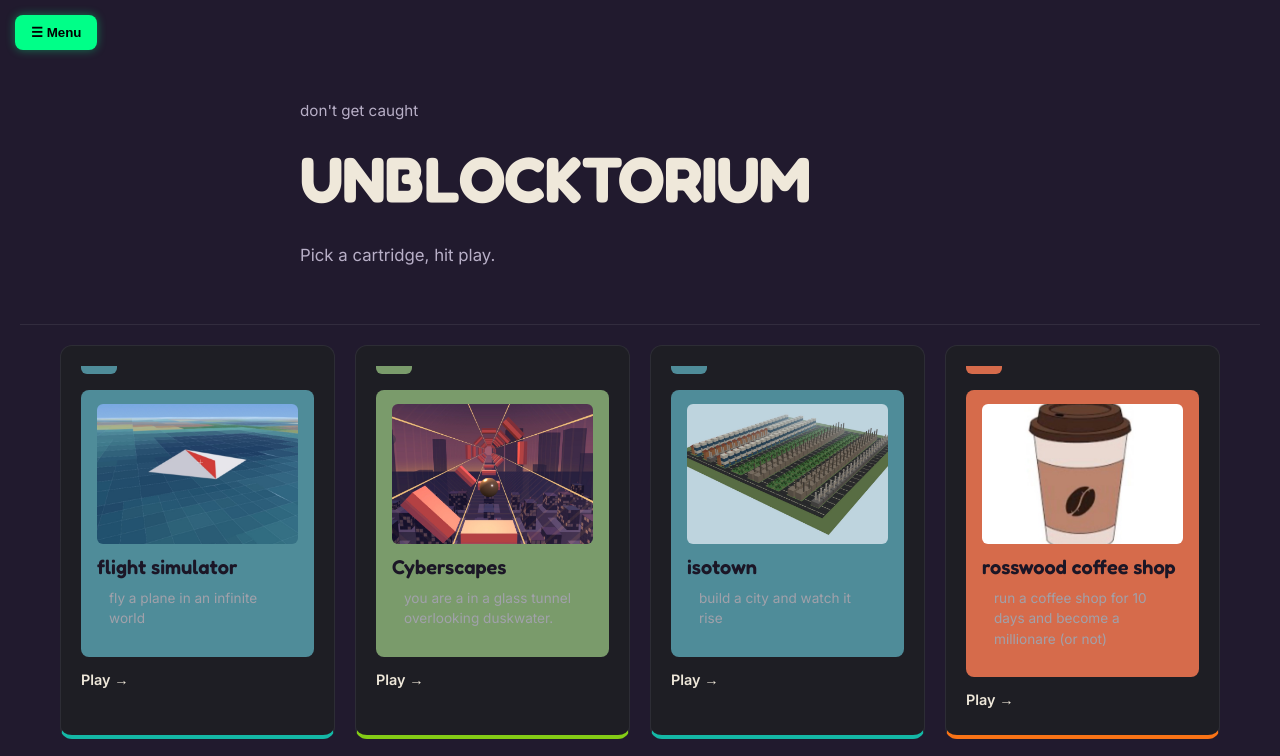
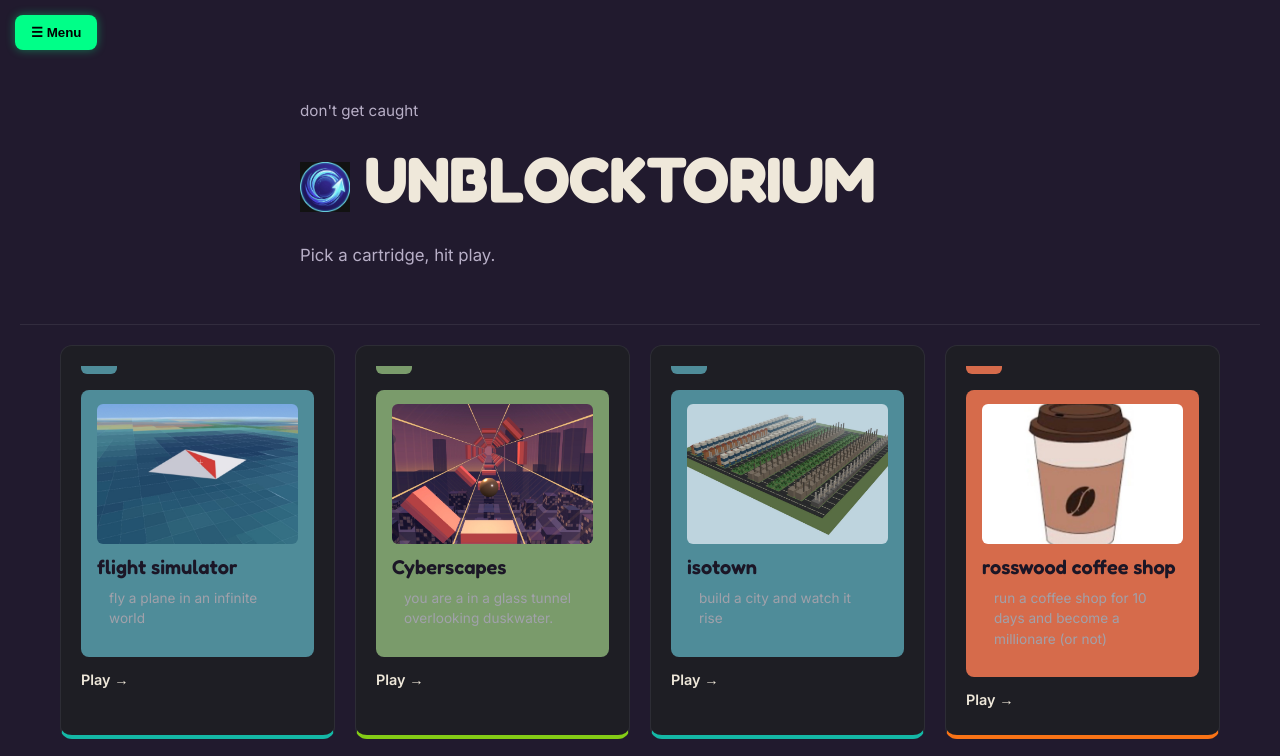
Before and after one commit to theboomhazaura/Gamesbyme, a plain HTML site: page index.html in a window 1280 px wide. Shown: the top 756 px of the page. Drawn offline with Linux system fonts and the light colour scheme.

Commit message:
Enhance layout with logo and theme toggle
Added logo container and theme toggle button to the layout.

```diff
--- a/index.html
+++ b/index.html
@@ -64,6 +64,24 @@
     .game-card.teal { border-bottom: 4px solid #14b8a6; }
     .game-card.moss { border-bottom: 4px solid #84cc16; }
     .game-card.clay { border-bottom: 4px solid #f97316; }
+
+    /* Logo Layout Adjustments */
+    .logo-container {
+      display: flex;
+      align-items: center;
+      gap: 15px;
+    }
+
+    .site-logo {
+      height: 50px;
+      width: auto;
+      object-fit: contain;
+      transition: opacity 0.3s ease;
+    }
+
+    .site-logo.hidden {
+      display: none;
+    }
   </style>
 </head>
 <body>
@@ -96,19 +114,18 @@
         </audio>
       </div>
 
+      <div class="control-group">
+        <button id="theme-btn" class="sidebar-btn" onclick="toggleTheme()">
+          🌙 Theme: Dark Mode
+        </button>
+      </div>
+
       <button class="sidebar-btn layer-nav" onclick="switchLayer('layer-categories')">
         🎮 Game Categories &rarr;
       </button>
       <button class="sidebar-btn layer-nav" onclick="switchLayer('layer-stealth')">
         🛡️ Stealth & Panic Settings &rarr;
       </button>
-
-      <!-- INSIDE #layer-main IN INDEX.HTML -->
-<div class="control-group">
-  <button id="theme-btn" class="sidebar-btn" onclick="toggleTheme()">
-    🌙 Theme: Dark Mode
-  </button>
-</div>
       <button class="sidebar-btn layer-nav" onclick="switchLayer('layer-stats')">
         ⚡ Aura & Brainrot Stats &rarr;
       </button>
@@ -151,7 +168,14 @@
     <header class="hero">
       <div class="hero-inner">
         <p class="hero-eyebrow">don't get caught</p>
-        <h1 class="hero-title">UNBLOCKTORIUM</h1>
+
+        <!-- DYNAMIC THEME LOGO CONTAINER -->
+        <div class="logo-container">
+          <img id="logo-dark" src="images/logo-dark.png" alt="Unblocktorium Logo" class="site-logo">
+          <img id="logo-light" src="images/logo-light.png" alt="Unblocktorium Logo" class="site-logo hidden">
+          <h1 class="hero-title">UNBLOCKTORIUM</h1>
+        </div>
+
         <p class="hero-sub">Pick a cartridge, hit play.</p>
       </div>
     </header>
```
